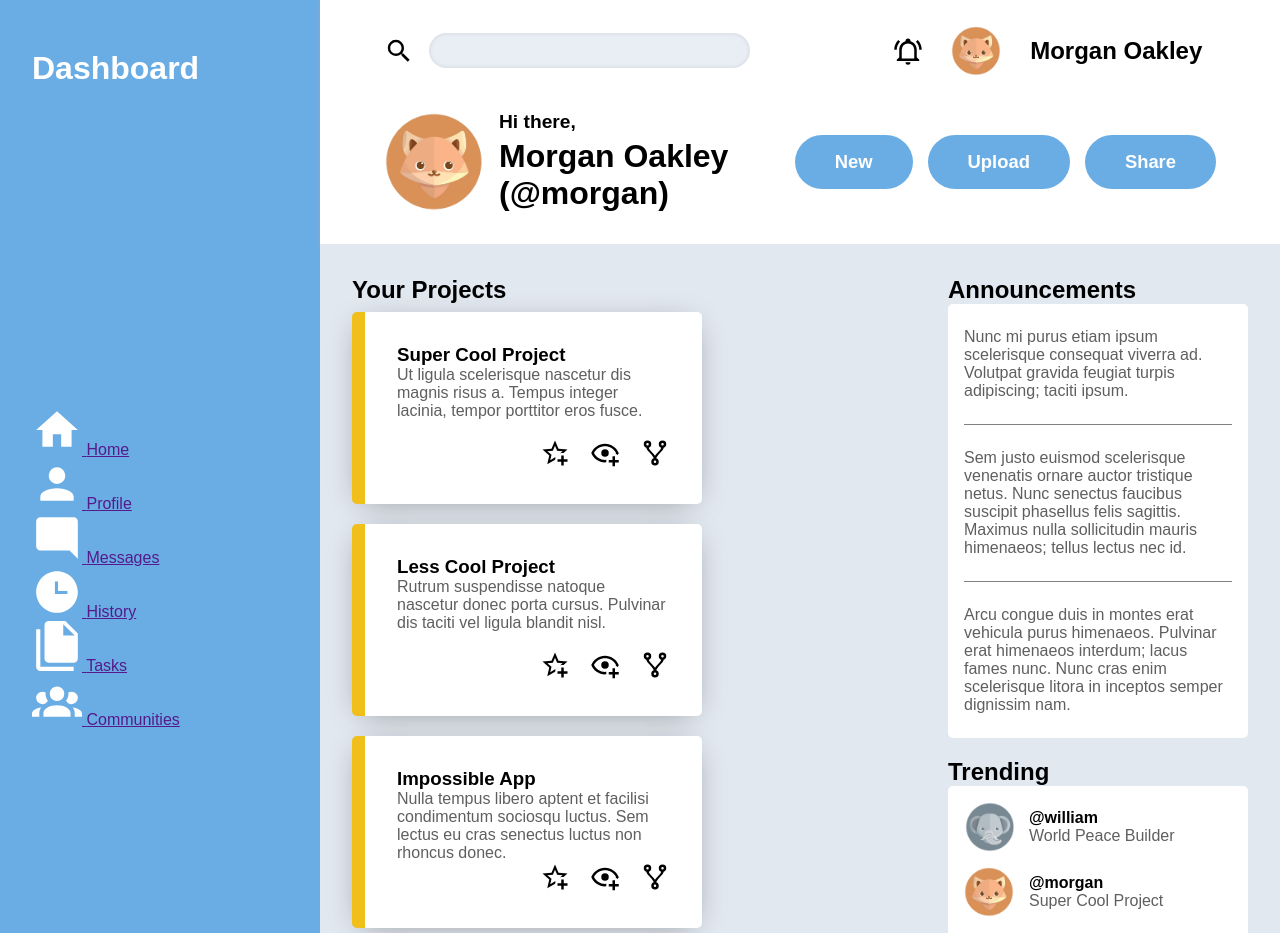
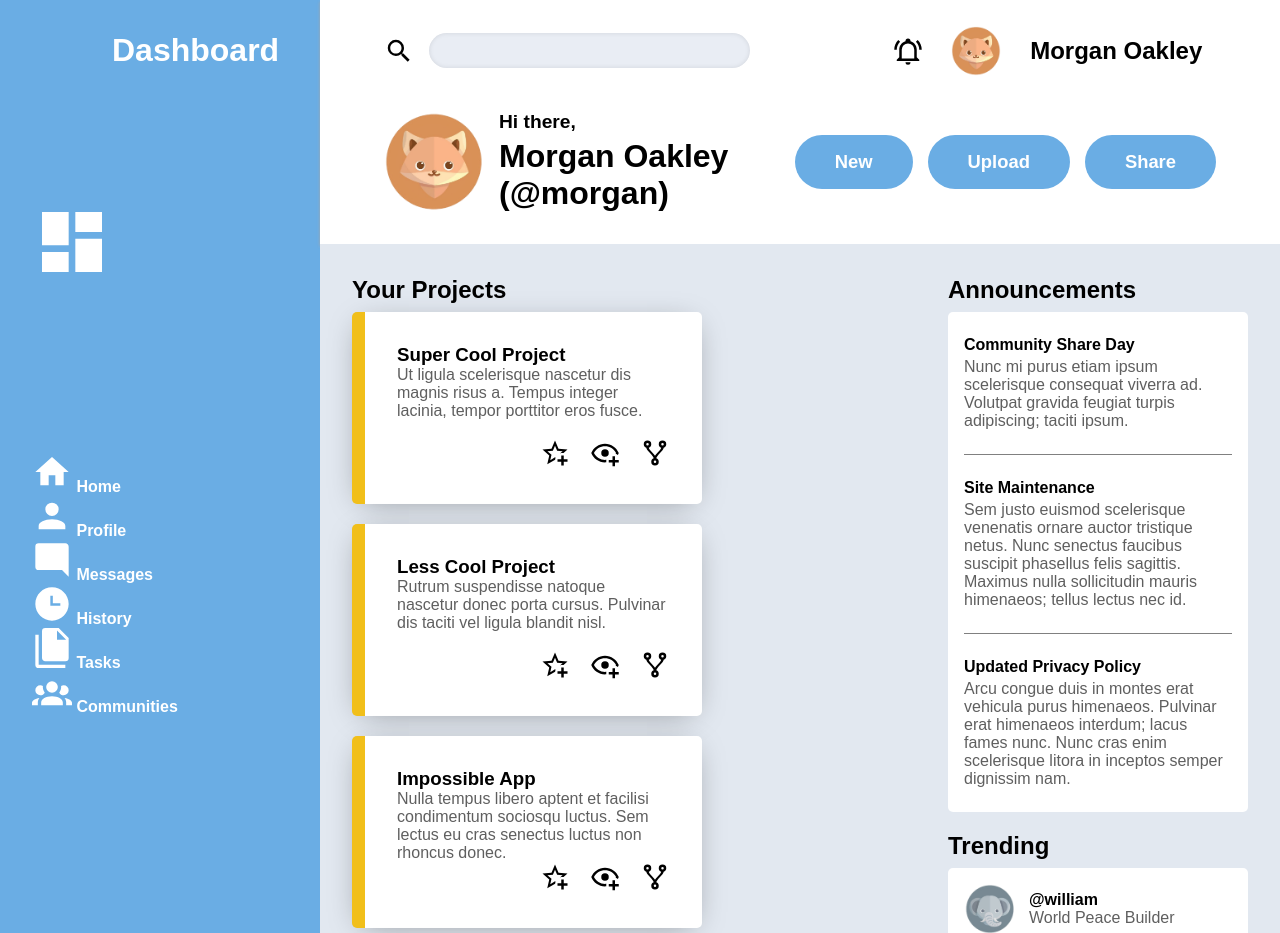
Before and after one commit to mdwasifulkabir/admin-dashboard, a plain HTML site: page index.html in a window 1280 px wide. Shown: the top 933 px of the page. Drawn offline with Linux system fonts and the light colour scheme.

Commit message:
Add announcement heading

```diff
--- a/index.html
+++ b/index.html
@@ -10,7 +10,7 @@
 <body>
   <div id="sidebar">
     <div class="dashboard">
-      <img src="" alt="">
+      <img src="icons/view-dashboard.svg" alt="Dashboard" class="dashboard-icon">
       <h1 class="dashboard-label">Dashboard</h1>
     </div>
     <div class="nav-container-1">
@@ -161,13 +161,18 @@
       <div class="announcements">
         <h2 class="announcements-header">Announcements</h2>
         <div class="announcement-card">
-          <span class="announcement-topic">
+          <div class="announcement">
+            <span class="announcement-topic">Community Share Day </span>
             <p class="announcement-paragraph">Nunc mi purus etiam ipsum scelerisque consequat viverra ad. Volutpat gravida feugiat turpis adipiscing; taciti ipsum.</p>
-          </span><span class="announcement-topic">
+          </div>
+          <div class="announcement">
+            <span class="announcement-topic">Site Maintenance</span>
             <p class="announcement-paragraph">Sem justo euismod scelerisque venenatis ornare auctor tristique netus. Nunc senectus faucibus suscipit phasellus felis sagittis. Maximus nulla sollicitudin mauris himenaeos; tellus lectus nec id. </p>
-          </span><span class="announcement-topic">
+          </div>
+          <div class="announcement">
+            <span class="announcement-topic">Updated Privacy Policy</span>
             <p class="announcement-paragraph">Arcu congue duis in montes erat vehicula purus himenaeos. Pulvinar erat himenaeos interdum; lacus fames nunc. Nunc cras enim scelerisque litora in inceptos semper dignissim nam.</p>
-          </span>
+          </div>
         </div>
       </div>
       <div class="trending">
--- a/style.css
+++ b/style.css
@@ -42,9 +42,26 @@ body {
   background-color: var(--sidebar-bg);
 }
 
+#sidebar a {
+  text-decoration: none;
+  color: white;
+  font-weight: bold;
+}
+
+.dashboard {
+  display: flex;
+  justify-items: center;
+  margin: 0;
+}
+
+.dashboard-icon {
+  filter: invert(100%) sepia(0%) saturate(0%) hue-rotate(93deg) brightness(103%) contrast(103%);
+  width: 80px;
+}
+
 .nav-icon {
   filter: invert(100%) sepia(0%) saturate(0%) hue-rotate(93deg) brightness(103%) contrast(103%);
-  width: 50px;
+  width: 40px;
 }
 
 .nav-item {
@@ -139,6 +156,10 @@ h2, h3 {
   color: black;
 }
 
+h2 {
+  margin-bottom: 0.5rem;
+}
+
 .greeting-container {
   display:flex;
   flex-direction: column;
@@ -164,7 +185,6 @@ h2, h3 {
   display: grid;
   grid-template-rows: repeat(3,2fr);
   grid-template-columns: repeat(auto-fit, minmax(350px, 1fr));
-  margin-top: 0.5rem;
   gap: 20px;
 }
 
@@ -204,13 +224,19 @@ h2, h3 {
   border-radius: 5px;
 }
 
-.announcement-card span {
+.announcement{
   padding: 1.5rem 0;
   border-bottom: 1px solid grey;
 }
 
-.announcement-card span:last-child {
+.announcement:last-child{
   border-bottom: none;
+}
+
+.announcement-topic {
+  display: block;
+  font-weight: bold;
+  margin-bottom: 0.25rem;
 }
 
 .trending-card {
```
